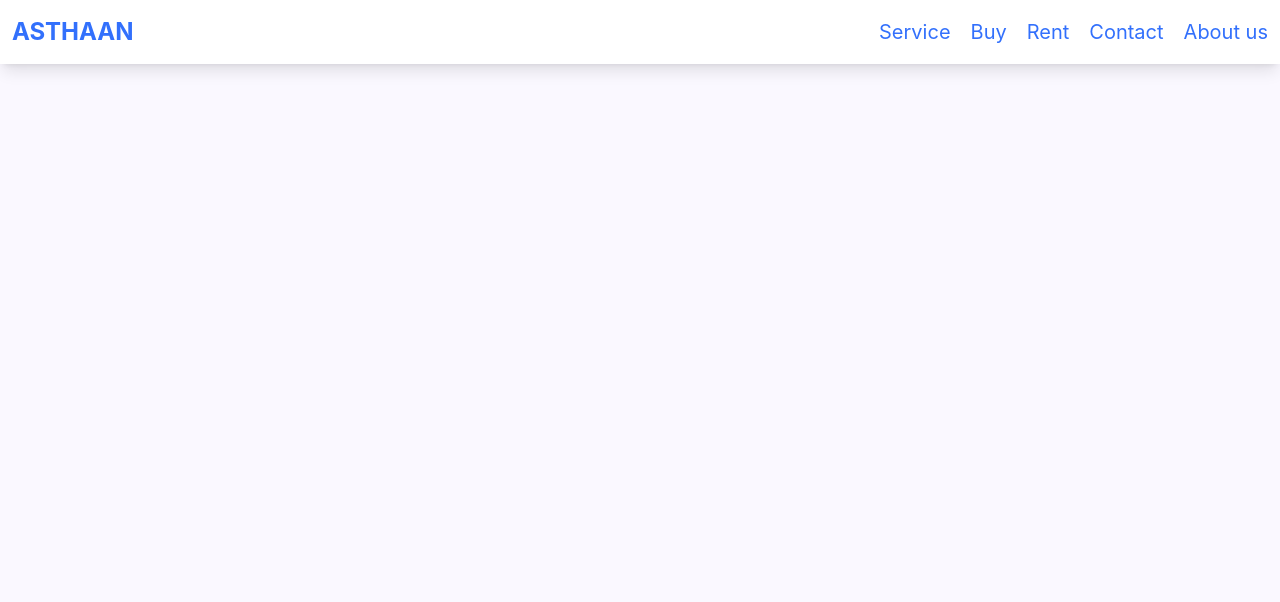
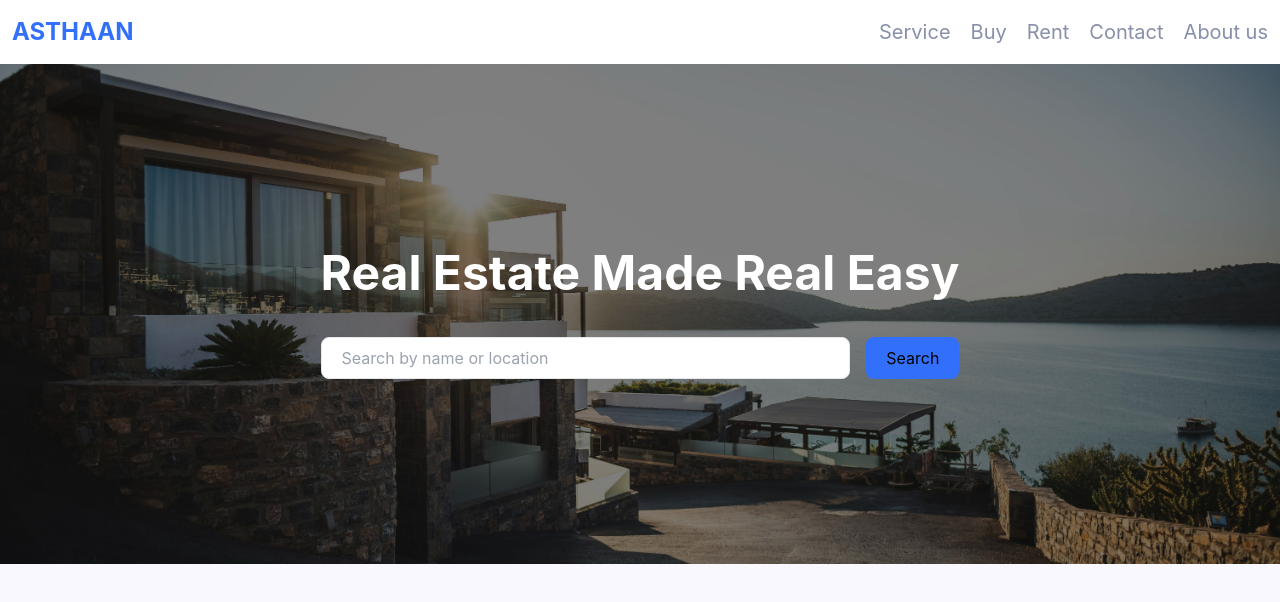
Before and after one commit to githigaurav/asthaan, a React (Vite) app: page / in a window 1280 px wide. Shown: the top 602 px of the page. Built offline with nearby package versions, Linux system fonts and the light colour scheme.

Commit message:
hero section added

```diff
--- a/src/App.jsx
+++ b/src/App.jsx
@@ -1,11 +1,12 @@
 import React from 'react'
 import Navbar from './pages/Navbar'
+import Hero from './pages/Hero'
 
 const App = () => {
   return (
       <>
         <Navbar/>
-
+        <Hero/>
       </>
   )
 }
--- /dev/null
+++ b/src/pages/Hero.jsx
@@ -0,0 +1,18 @@
+import React from 'react'
+
+const Hero = () => {
+  return (
+    <main className="w-full bg-secondaryBg flex relative justify-center items-center min-h-[500px] bg-[url('/assets/hero_background.jpg')] bg-cover bg-center bg-no-repeat">
+        <div class="absolute inset-0 bg-black opacity-50 "></div>
+        <div className='flex flex-col gap-10 max-w-[1440px] px-3 relative'>
+            <h1 className='text-primaryBg text-5xl font-bold'>Real Estate Made Real Easy</h1>
+            <section className='flex flex-col gap-4 sm:flex-row '>
+                <input type="text" placeholder='Search by name or location' className='bg-primaryBg text-primaryTxt w-full border rounded-lg py-2 px-5' />
+                <button className='bg-primaryBtn rounded-lg py-2 px-5 '>Search</button>
+            </section>
+        </div>
+    </main>
+  )
+}
+
+export default Hero
--- a/src/pages/Navbar.jsx
+++ b/src/pages/Navbar.jsx
@@ -30,7 +30,7 @@ export const Navbar = () => {
                   {
                     navItem?.map((btn, index)=>{
                       const{value, path}=btn
-                      return <button className="text-primaryBtn text-xl" key={index}>{value}</button>
+                      return <button className="text-secondaryTxt hover:text-primaryBtn text-xl" key={index}>{value}</button>
                     })
                   }
                </div>
```
Also changed, not shown: public/assets/hero_background.jpg (added).
